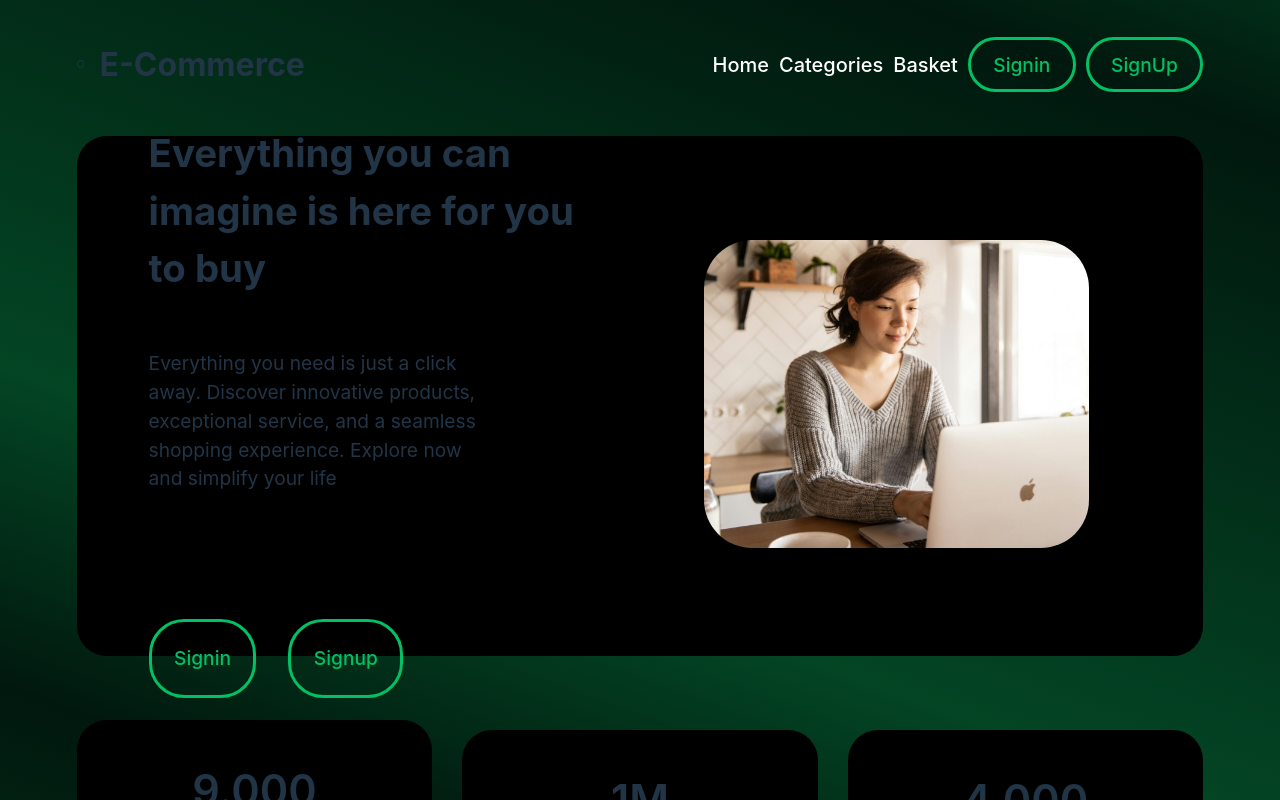
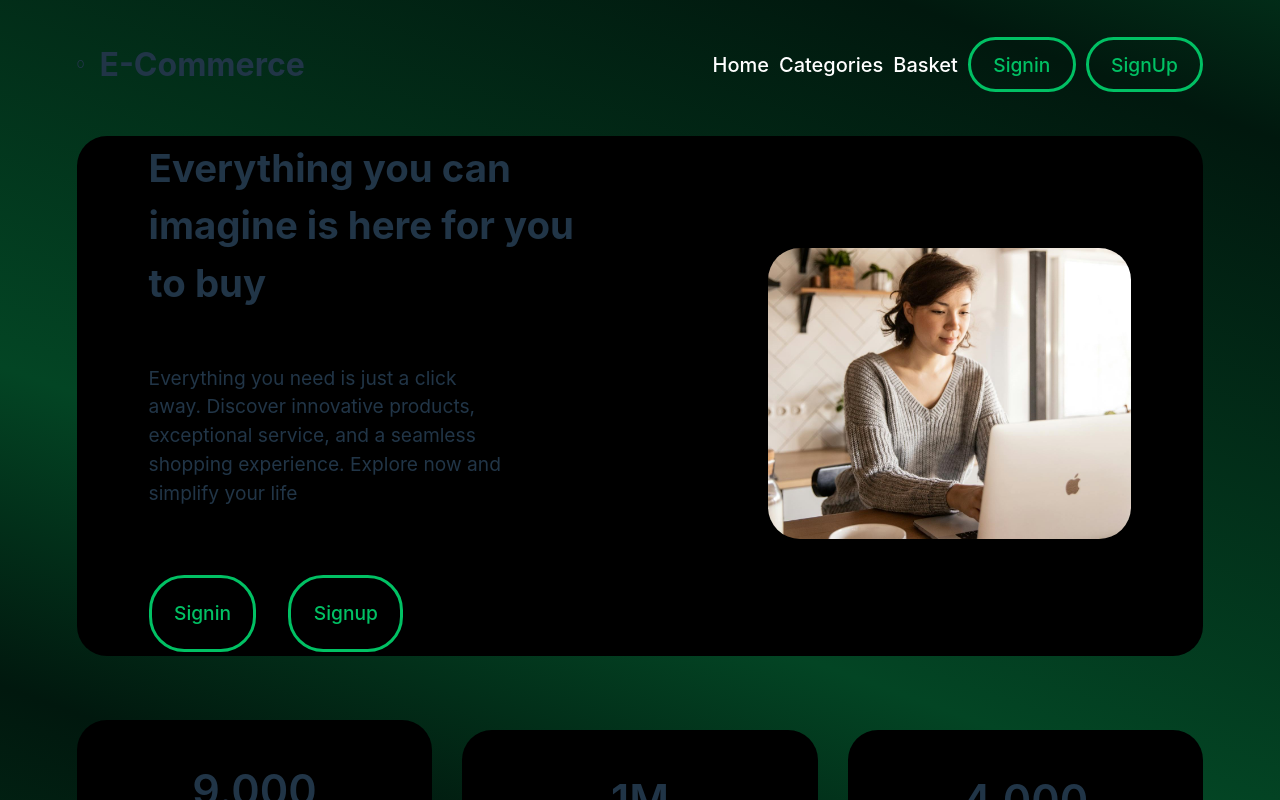
Before and after one commit to celik-arda/e-commerce, a React (Vite) app: page / in a window 1280 px wide. Shown: the top 800 px of the page. Built offline with nearby package versions, Linux system fonts and the light colour scheme; no server answers; the database is empty.

Commit message:
fix (header/) : adjust positions in headerSection
fix positioning about margin-padding problem in hero area. remove unnecessary div container, adjust image dimensions again

```diff
--- a/src/components/header/Header.module.css
+++ b/src/components/header/Header.module.css
@@ -47,7 +47,7 @@
   flex: 1;
   padding: 2.3rem;
   display: grid;
-  grid-template-rows: 9fr 11fr 3fr;
+  grid-template-rows: 8fr 9fr 3fr;
   font-size: 1.3rem;
 }
 .hero_section .hero_left_side h2 {
@@ -55,6 +55,7 @@
   font-size: 2.4rem;
   width: 96%;
   text-align: left;
+  margin-top: 0;
 }
 .hero_section .hero_left_side p {
   display: inline-block;
@@ -68,15 +69,12 @@
 }
 .hero_section .hero_right_side {
   flex: 1;
-  padding: 2.8rem;
+  padding: 4.6rem 2.3rem;
+  box-sizing: border-box;
+  text-align: right;
 }
-.hero_section .hero_right_side .hero_img_container {
-  width: 88%;
-  margin: auto auto;
+.hero_section .hero_right_side .hero_image {
+  max-width: 80%;
+  background-size: cover;
   border-radius: 2rem;
-}
-.hero_section .hero_right_side .hero_img_container .hero_image {
-  max-width: 98%;
-  background-size: cover;
-  border-radius: 3rem;
 }/*# sourceMappingURL=Header.module.css.map */
--- a/src/components/header/Header.module.scss
+++ b/src/components/header/Header.module.scss
@@ -56,7 +56,7 @@
         flex: 1;
         padding: 2.3rem;
         display: grid;
-        grid-template-rows: 9fr 11fr 3fr;
+        grid-template-rows: 8fr 9fr 3fr;
         font-size: 1.3rem;
 
         h2 {
@@ -64,6 +64,7 @@
             font-size: 2.4rem;
             width: 96%;
             text-align: left;
+            margin-top: 0;
         }
 
         p {
@@ -76,24 +77,21 @@
         .hero_buttons {
             display: flex;
             gap: 2rem;
+            // margin-bottom: 1.5rem;
         }
     }
     .hero_right_side {
         flex: 1;
-        padding: 2.8rem;
-
-        .hero_img_container {
-            width: 88%;
-            margin: auto auto;
-            border-radius: 2rem;
+        padding: 4.6rem 2.3rem;
+        box-sizing: border-box;
+        text-align: right;
 
 
-            .hero_image {
-                max-width: 98%;
+        .hero_image {
+                max-width: 80%;
                 background-size: cover;
-                border-radius: 3rem;
-            }
+                border-radius: 2rem;
         }
+    }
 
-    }
 }
--- a/src/components/header/Header.tsx
+++ b/src/components/header/Header.tsx
@@ -18,9 +18,7 @@ const Header = () => {
                     </div>
                 </div>
                 <div className={style.hero_right_side}>
-                    <div className={style.hero_img_container}>
-                        <img className={style.hero_image} src={hero_image} alt='heroImage' />
-                    </div>
+                    <img className={style.hero_image} src={hero_image} alt='heroImage' />
                 </div>
             </div>
         </div>
```
